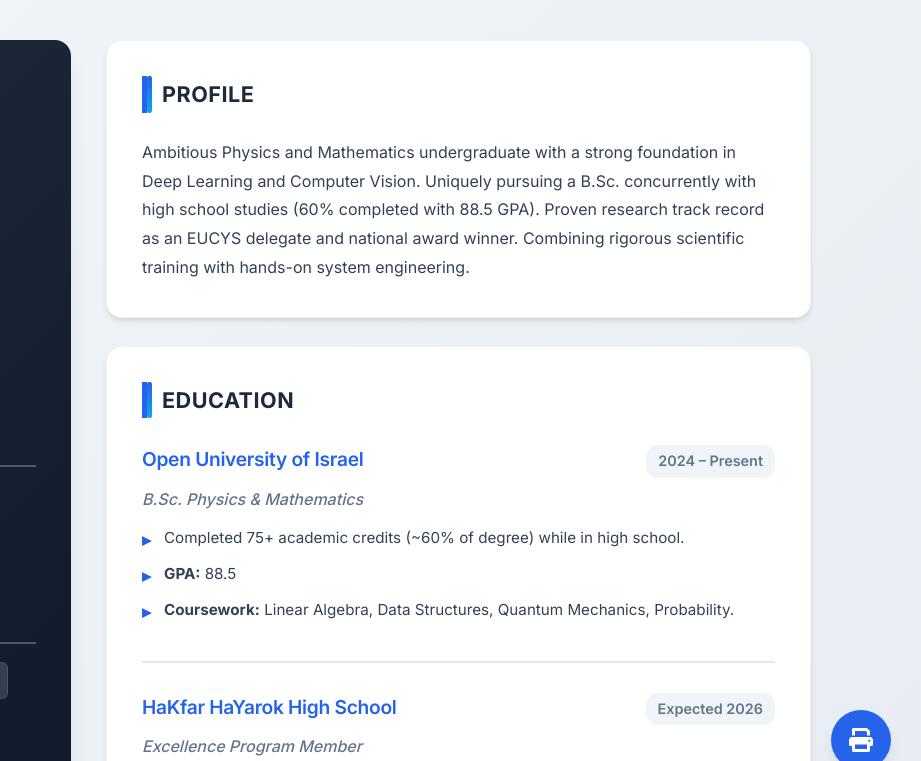
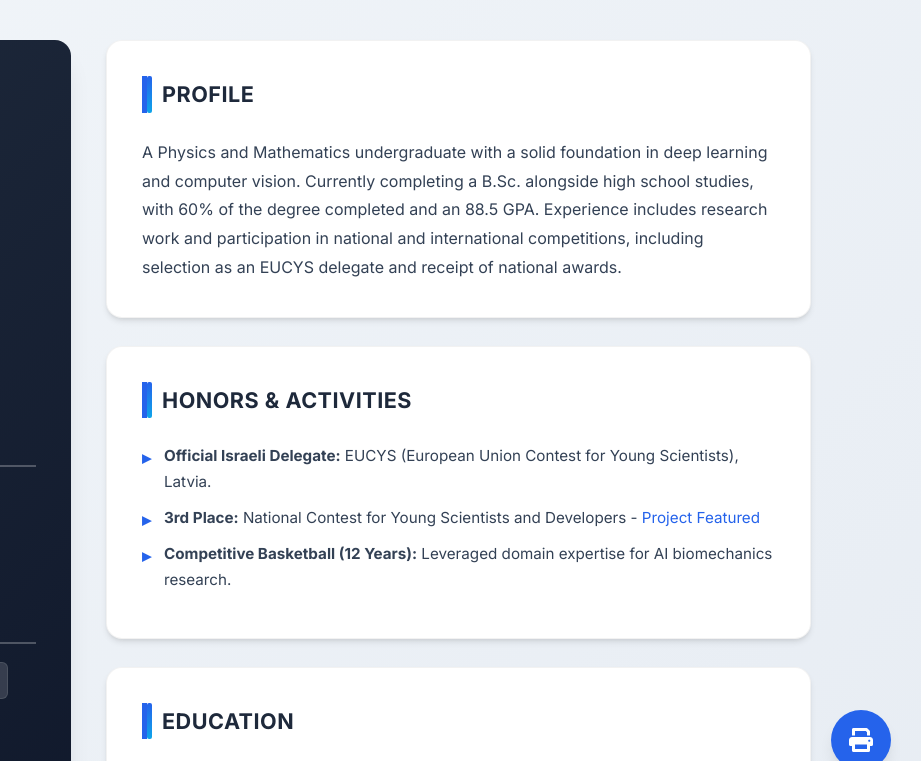
Before and after one commit to avivo8/avivsolan_cv, a plain HTML site: page index.html in a window 1280 px wide. Shown: the top 761 px of the page, 359-1280 px from the left. Drawn offline with Linux system fonts and the light colour scheme.

Commit message:
Add project link to Honors & Activities section

```diff
--- a/index.html
+++ b/index.html
@@ -57,8 +57,16 @@
         <section>
             <div class="section-title">Profile</div>
             <p>
-                Ambitious Physics and Mathematics undergraduate with a strong foundation in Deep Learning and Computer Vision. Uniquely pursuing a B.Sc. concurrently with high school studies (60% completed with 88.5 GPA). Proven research track record as an EUCYS delegate and national award winner. Combining rigorous scientific training with hands-on system engineering.
-            </p>
+                A Physics and Mathematics undergraduate with a solid foundation in deep learning and computer vision. Currently completing a B.Sc. alongside high school studies, with 60% of the degree completed and an 88.5 GPA. Experience includes research work and participation in national and international competitions, including selection as an EUCYS delegate and receipt of national awards.            </p>
+        </section>
+
+        <section>
+            <div class="section-title">Honors & Activities</div>
+            <ul>
+                <li><strong>Official Israeli Delegate:</strong> EUCYS (European Union Contest for Young Scientists), Latvia.</li>
+                <li><strong>3rd Place:</strong> National Contest for Young Scientists and Developers - <a href="https://www.youngscientistsisrael.com/projects/shypvr-ykvlt-hqly-h-bzryqvt-h-vnshyn-b-zrt-bynh-mlkvtyt-msbyrnyt" target="_blank" rel="noopener noreferrer">Project Featured</a></li>
+                <li><strong>Competitive Basketball (12 Years):</strong> Leveraged domain expertise for AI biomechanics research.</li>
+            </ul>
         </section>
 
         <section>
@@ -72,7 +80,7 @@
                 <span class="sub-header">B.Sc. Physics & Mathematics</span>
                 <ul>
                     <li>Completed 75+ academic credits (~60% of degree) while in high school.</li>
-                    <li><strong>GPA:</strong> 88.5</li>
+                    <li><strong>avrage grade:</strong> 89</li>
                     <li><strong>Coursework:</strong> Linear Algebra, Data Structures, Quantum Mechanics, Probability.</li>
                 </ul>
             </div>
@@ -118,14 +126,7 @@
             </div>
         </section>
 
-        <section>
-            <div class="section-title">Honors & Activities</div>
-            <ul>
-                <li><strong>Official Israeli Delegate:</strong> EUCYS (European Union Contest for Young Scientists), Latvia.</li>
-                <li><strong>3rd Place:</strong> National Contest for Young Scientists and Developers.</li>
-                <li><strong>Competitive Basketball (12 Years):</strong> Leveraged domain expertise for AI biomechanics research.</li>
-            </ul>
-        </section>
+
 
     </main>
 </div>
--- a/styles.css
+++ b/styles.css
@@ -294,6 +294,18 @@
     color: var(--text);
 }
 
+section a {
+    color: var(--primary);
+    text-decoration: none;
+    transition: all 0.2s ease;
+    border-bottom: 1px solid transparent;
+}
+
+section a:hover {
+    color: var(--primary-dark);
+    border-bottom-color: var(--primary);
+}
+
 /* Project Cards */
 .project-grid {
     display: grid;
```
Also changed, not shown: script.js (line endings or trailing spaces), 1 other file.
